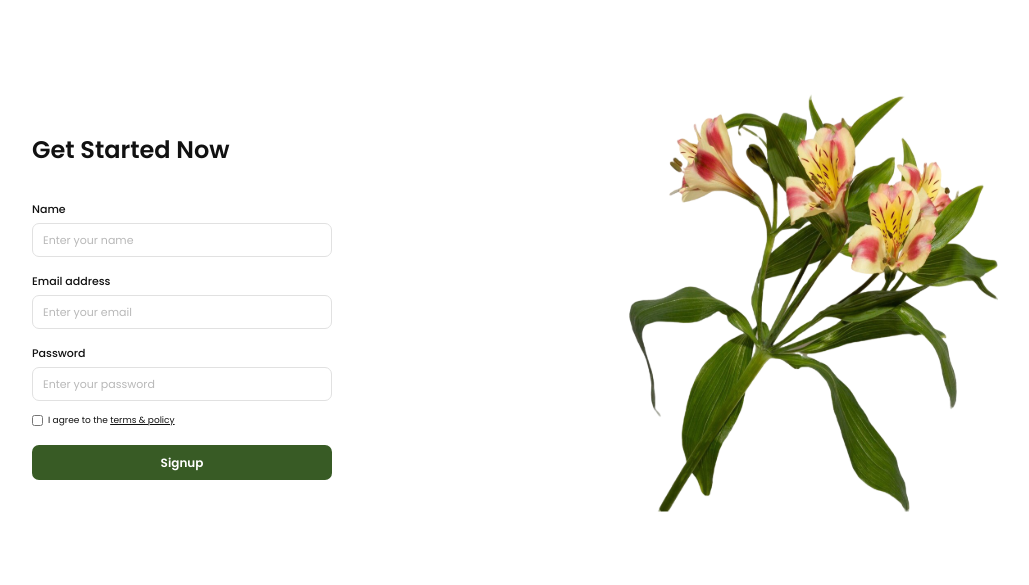
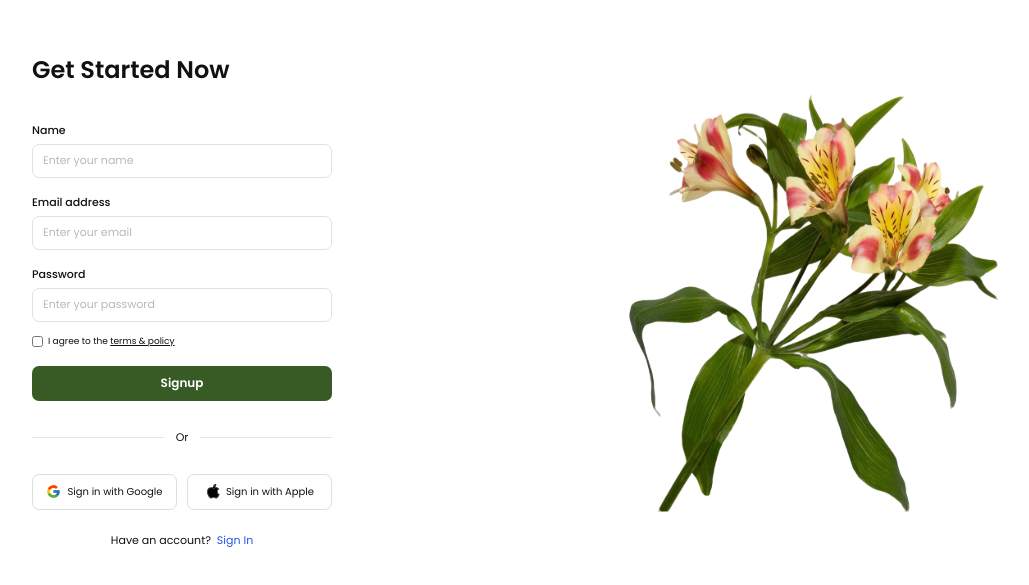
Before and after one commit to lanWifi01/appdev1-final-practical-exam, a React (Vite) app: page / in a window 1280 px wide. Shown: the part 101-686 px from the top of the page, without its empty margins (142-1171 px from the left). Built offline with nearby package versions, Linux system fonts and the light colour scheme.

Commit message:
Add divider and social sign-in buttons

```diff
--- a/src/components/signup/Signup.jsx
+++ b/src/components/signup/Signup.jsx
@@ -1,5 +1,7 @@
 import styles from "./Signup.module.css";
 import flower from "./../../assets/blossom-flower.svg";
+import gIcon from "./../../assets/icons-google-logo.svg";
+import aIcon from "./../../assets/icons-apple-logo.svg";
 
 function Signup() {
   return (
@@ -53,6 +55,35 @@
               Signup
             </button>
           </form>
+
+<div className={styles.divider}>
+  <span>Or</span>
+</div>
+
+<div className={styles.socialButtons}>
+  <button type="button" className={styles.socialButton}>
+    <img
+      src={gIcon}
+      alt=""
+      className={styles.socialIcon}
+    />
+    <span>Sign in with Google</span>
+  </button>
+
+  <button type="button" className={styles.socialButton}>
+    <img
+      src={aIcon}
+      alt=""
+      className={styles.socialIcon}
+    />
+    <span>Sign in with Apple</span>
+  </button>
+</div>
+
+<p className={styles.signinText}>
+  Have an account? <a href="/login">Sign In</a>
+</p>
+
         </div>
       </section>
 
--- a/src/components/signup/Signup.module.css
+++ b/src/components/signup/Signup.module.css
@@ -128,3 +128,75 @@
 .signupButton:hover {
   background-color: #2d491e;
 }
+
+/* Divider */
+.divider {
+  display: flex;
+  align-items: center;
+  gap: 12px;
+  margin: 28px 0;
+  color: #111111;
+  font-size: 11px;
+}
+
+.divider::before,
+.divider::after {
+  content: "";
+  flex: 1;
+  height: 1px;
+  background-color: #e5e5e5;
+}
+
+/* Social sign-in buttons */
+.socialButtons {
+  display: flex;
+  gap: 10px;
+}
+
+.socialButton {
+  flex: 1;
+  min-width: 0;
+  min-height: 36px;
+  display: flex;
+  align-items: center;
+  justify-content: center;
+  gap: 6px;
+  padding: 6px;
+  border: 1px solid #dedede;
+  border-radius: 7px;
+  background-color: #ffffff;
+  color: #111111;
+  font-family: inherit;
+  font-size: 10px;
+  white-space: nowrap;
+  cursor: pointer;
+}
+
+.socialButton:hover {
+  background-color: #f8f8f8;
+}
+
+.socialIcon {
+  width: 15px;
+  height: 15px;
+  flex-shrink: 0;
+  object-fit: contain;
+}
+
+/* Sign-in text */
+.signinText {
+  margin-top: 22px;
+  text-align: center;
+  color: #111111;
+  font-size: 11px;
+}
+
+.signinText a {
+  margin-left: 3px;
+  color: #2454e8;
+  text-decoration: none;
+}
+
+.signinText a:hover {
+  text-decoration: underline;
+}
```
Also changed, not shown: broñola-signup-bottom.png (added).
